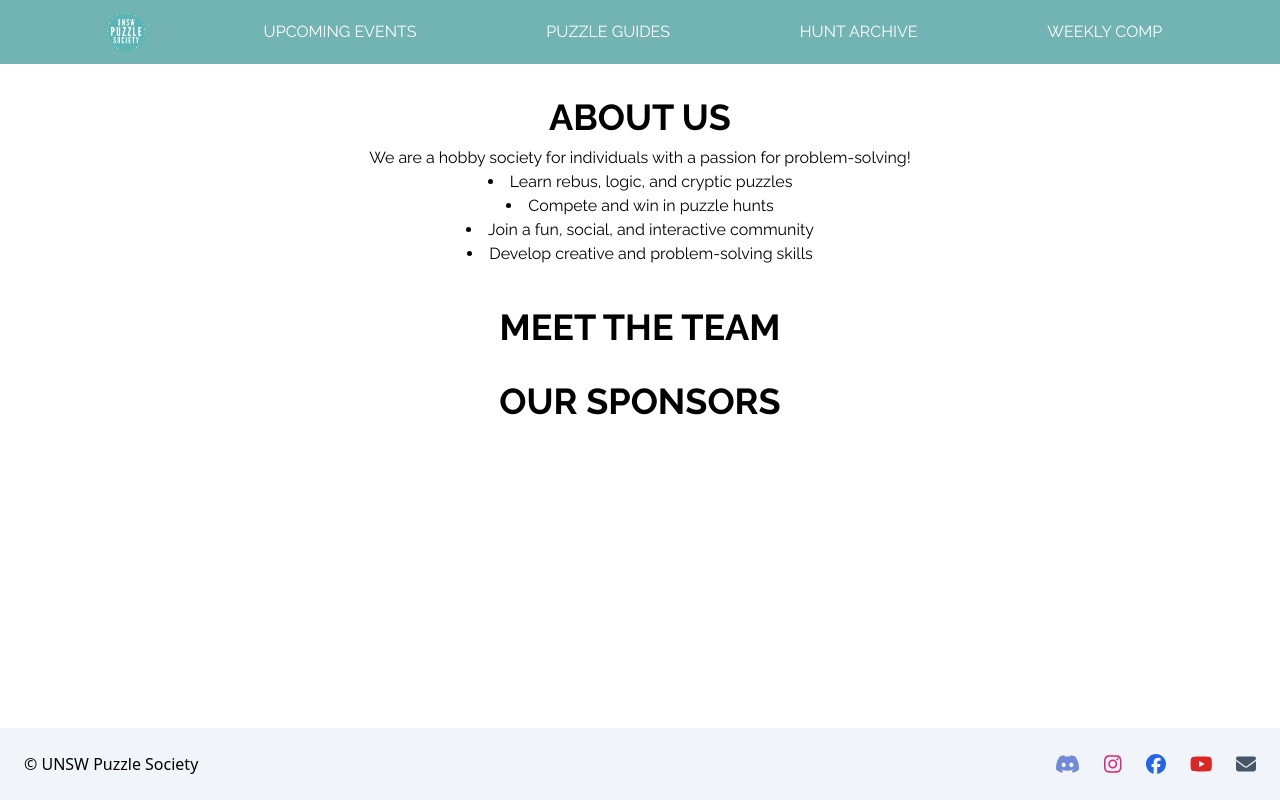
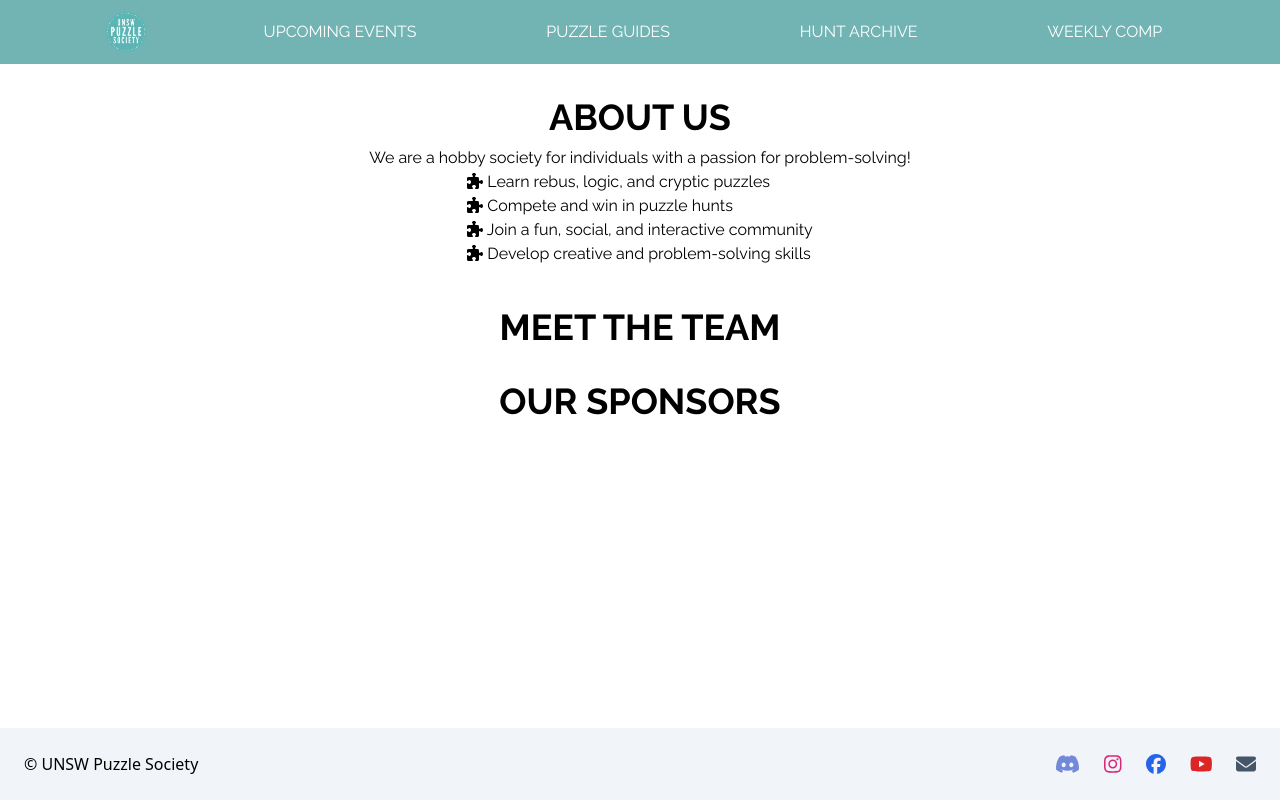
Before and after one commit to devsoc-unsw/trainee-neptune-24t1, a React (Vite) app in the folder frontend/: page / in a window 1280 px wide. Built offline with nearby package versions, Linux system fonts and the light colour scheme.

Commit message:
styled lists

```diff
--- a/frontend/src/pages/Landing.tsx
+++ b/frontend/src/pages/Landing.tsx
@@ -4,20 +4,29 @@ import NavigationBar from '../components/Navigation';
 import Footer from '../components/Footer';
 import SectionHeader from '../components/SectionHeading';
 
+import { FontAwesomeIcon } from '@fortawesome/react-fontawesome';
+import { faPuzzlePiece } from '@fortawesome/free-solid-svg-icons/faPuzzlePiece';
+
 function Landing () {
   return (
     <>
       <NavigationBar/>
-      <SectionHeader heading="ABOUT US"/>
-      <p className="p-2 font-raleway">
-        We are a hobby society for individuals with a passion for problem-solving!
-        <li>Learn rebus, logic, and cryptic puzzles</li>
-        <li>Compete and win in puzzle hunts</li>
-        <li>Join a fun, social, and interactive community</li>
-        <li>Develop creative and problem-solving skills</li>
-      </p>
-      <SectionHeader heading="MEET THE TEAM"/>
-      <SectionHeader heading="OUR SPONSORS"/>
+
+      <div className="flex flex-col items-center">
+        <SectionHeader heading="ABOUT US"/>
+        <p className="flex flex-col items-center p-2 font-raleway text-left">
+          We are a hobby society for individuals with a passion for problem-solving!
+          <ul>
+            <li><FontAwesomeIcon icon={faPuzzlePiece} /> Learn rebus, logic, and cryptic puzzles</li>
+            <li><FontAwesomeIcon icon={faPuzzlePiece} /> Compete and win in puzzle hunts</li>
+            <li><FontAwesomeIcon icon={faPuzzlePiece} /> Join a fun, social, and interactive community</li>
+            <li><FontAwesomeIcon icon={faPuzzlePiece} /> Develop creative and problem-solving skills</li>
+          </ul>
+        </p>
+        <SectionHeader heading="MEET THE TEAM"/>
+        <SectionHeader heading="OUR SPONSORS"/>
+      </div>
+
       <Footer/>
     </>
   );
```
